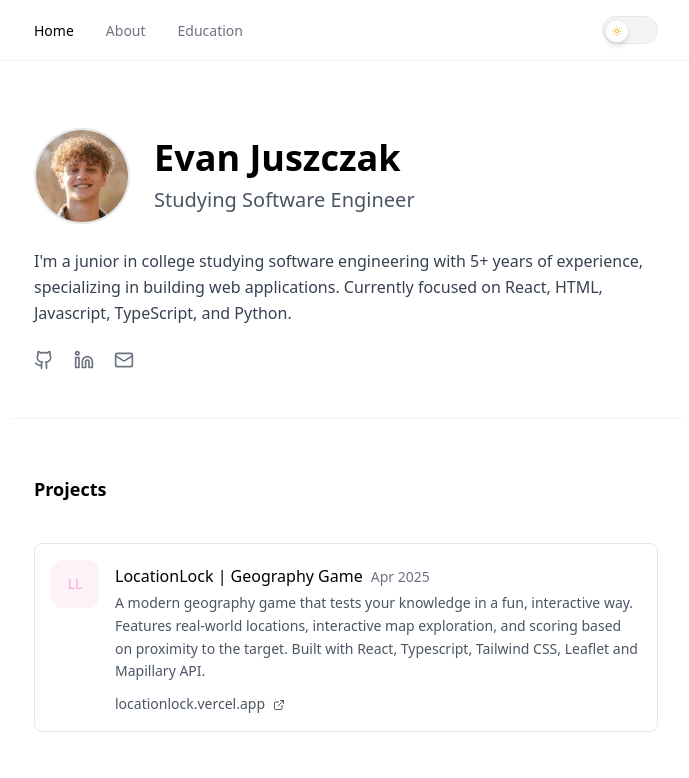
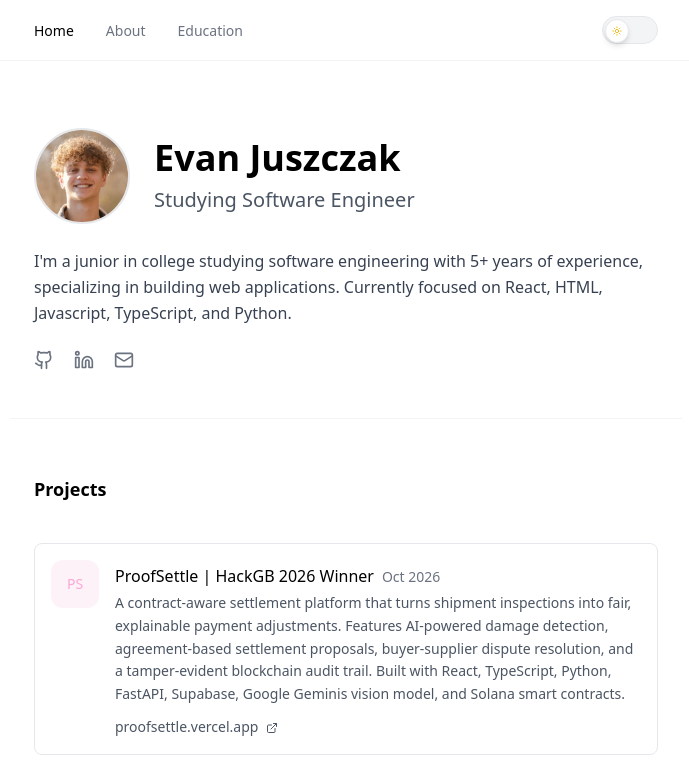
Before and after one commit to evanjuszczak/evan, a React (Vite) app: page / in a window 1280 px wide. Shown: the top 778 px of the page, without its empty margins (294-983 px from the left). Built offline with nearby package versions, Linux system fonts and the light colour scheme.

Commit message:
changed landing page first project from locationlock to proofsettle

```diff
--- a/src/pages/Home.tsx
+++ b/src/pages/Home.tsx
@@ -58,33 +58,33 @@ export function Home() {
 
         <div className="space-y-12">
           <FadeIn delay={100}>
-            <Link to="/project/locationlock" className="block">
+            <Link to="/project/proofsettle" className="block">
               <div className="group border border-gray-200 dark:border-gray-700 rounded-lg p-4 hover:border-gray-300 dark:hover:border-gray-600 transition-all hover:shadow-sm cursor-pointer relative bg-white dark:bg-gray-800">
                 <div className="flex items-start gap-4">
                   <div className="w-12 h-12 bg-pink-50 dark:bg-pink-900/20 rounded-xl flex items-center justify-center shrink-0">
-                    <span className="text-sm font-medium text-pink-300 dark:text-pink-200">LL</span>
+                    <span className="text-sm font-medium text-pink-300 dark:text-pink-200">PS</span>
                   </div>
                   <div className="flex-1 pt-1">
                     <div className="flex items-baseline gap-2 mb-1">
-                      <h4 className="text-base font-medium dark:text-white"> LocationLock | Geography Game </h4>
-                      <span className="text-sm text-gray-500 dark:text-gray-400">Apr 2025</span>
+                      <h4 className="text-base font-medium dark:text-white"> ProofSettle | HackGB 2026 Winner </h4>
+                      <span className="text-sm text-gray-500 dark:text-gray-400">Oct 2026</span>
                     </div>
                     <p className="text-sm text-gray-600 dark:text-gray-300 mb-2 leading-relaxed">
-                      A modern geography game that tests your knowledge in a fun, interactive way.
-                      Features real-world locations, interactive map exploration, and scoring based on proximity to the target.
-                      Built with React, Typescript, Tailwind CSS, Leaflet and Mapillary API.
+                      A contract-aware settlement platform that turns shipment inspections into fair, explainable payment adjustments.
+                      Features AI-powered damage detection, agreement-based settlement proposals, buyer-supplier dispute resolution, and a tamper-evident blockchain audit trail.
+                      Built with React, TypeScript, Python, FastAPI, Supabase, Google Geminis vision model, and Solana smart contracts.
                     </p>
                     <a
                       target="_blank"
-                      href="https://locationlock.vercel.app"
+                      href="https://proofsettle.vercel.app"
                       className="text-sm text-gray-600 dark:text-gray-400 hover:text-gray-900 dark:hover:text-gray-200 transition-colors duration-300 underline-offset-4 hover:underline"
                       onClick={(e) => {
                         e.preventDefault();
                         e.stopPropagation();
-                        window.open('https://locationlock.vercel.app', '_blank');
+                        window.open('https://proofsettle.vercel.app', '_blank');
                       }}
                     >
-                      locationlock.vercel.app <ExternalLink className="inline ml-1" size={12} />
+                      proofsettle.vercel.app <ExternalLink className="inline ml-1" size={12} />
                     </a>
                   </div>
                 </div>
```
